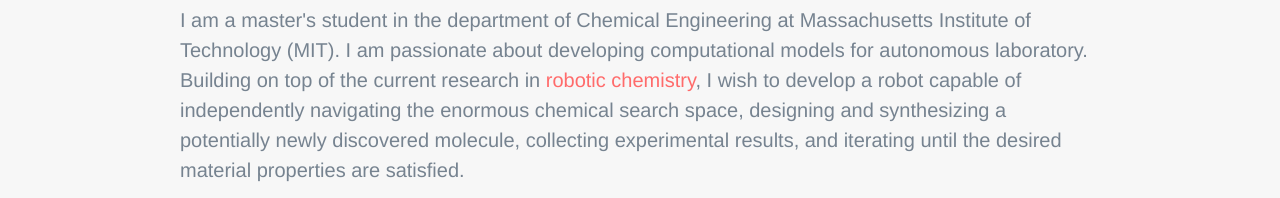
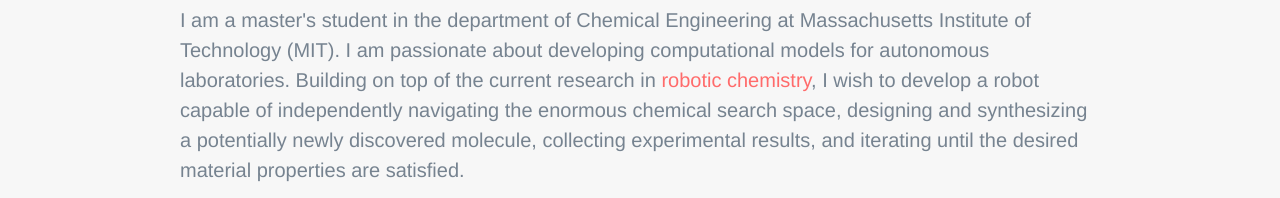
Before and after one commit to martinzwm/martinzwm.github.io, a plain HTML site: page index.html in a window 1280 px wide. Shown: the part 727-925 px from the top of the page. Drawn offline with Linux system fonts and the light colour scheme.

Commit message:
Fix typo

```diff
--- a/index.html
+++ b/index.html
@@ -75,7 +75,7 @@
           <div class="row">
             <div class="col-lg-10 mx-auto">
               <h2>About Me</h2>
-              <p class="lead"> I am a master's student in the department of Chemical Engineering at Massachusetts Institute of Technology (MIT). I am passionate about developing computational models for autonomous laboratory. Building on top of the current research in <a href="https://www.nature.com/articles/s41586-020-2442-2">robotic chemistry</a>, I wish to develop a robot capable of independently navigating the enormous chemical search space, designing and synthesizing a potentially newly discovered molecule, collecting experimental results, and iterating until the desired material properties are satisfied.
+              <p class="lead"> I am a master's student in the department of Chemical Engineering at Massachusetts Institute of Technology (MIT). I am passionate about developing computational models for autonomous laboratories. Building on top of the current research in <a href="https://www.nature.com/articles/s41586-020-2442-2">robotic chemistry</a>, I wish to develop a robot capable of independently navigating the enormous chemical search space, designing and synthesizing a potentially newly discovered molecule, collecting experimental results, and iterating until the desired material properties are satisfied.
 
               <p class="lead"> Before coming to MIT, I graduated from the Univeristy of Waterloo with major in Chemical Engineering, two minors in Artificial Intelligence and Management Science, and a specialization in Process Modelling, Optimization and Control. I wish to become an interdisplinary engineer, I have pursued diverse research and industrial experiences during undergraduate in the areas of autonomous vehicle, wireless sensing, energy sector, and more.
 
```
